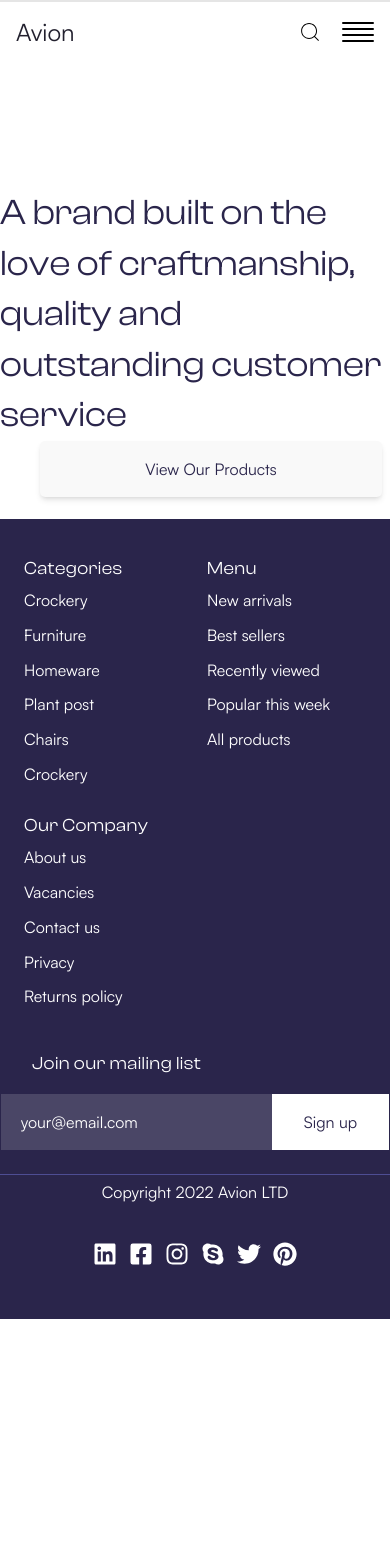
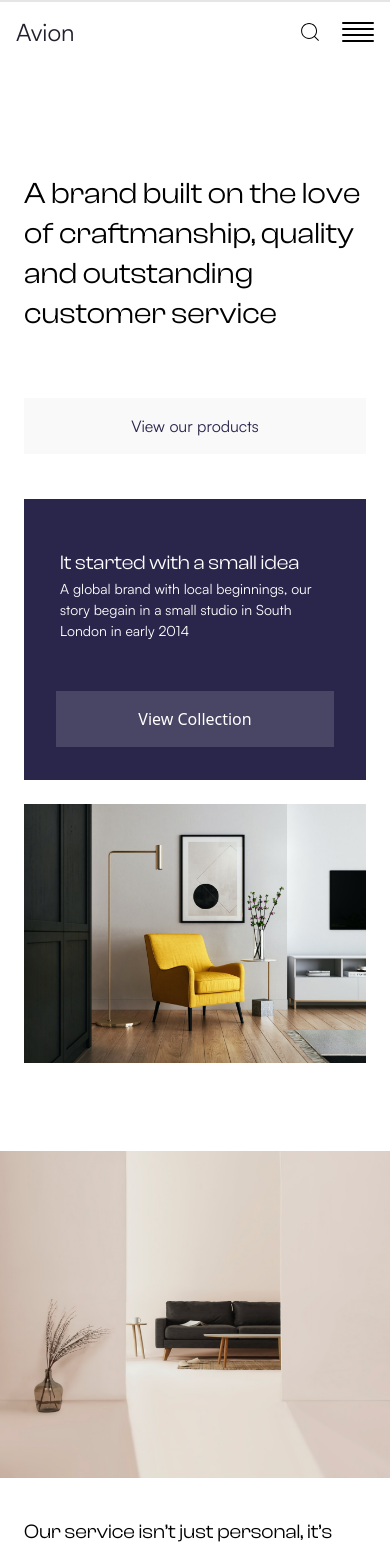
Before and after one commit to erum-waris/figma-UI-UX-hackathon, a Next.js app: page /about in a window 390 px wide. Shown: the top 1550 px of the page. Before the commit the page ends 1335 px from the top, so only its background shows below. Built offline with nearby package versions, Linux system fonts and the light colour scheme.

Commit message:
About page Updated

```diff
--- a/src/app/about/page.tsx
+++ b/src/app/about/page.tsx
@@ -1,5 +1,5 @@
 import React from 'react'
-import AboutSection from '../components/AboutSection'
+import AboutSection from '../components/about/AboutSection'
 
 function About() {
   return (
--- a/src/app/components/AboutSection.tsx
+++ /dev/null
@@ -1,22 +0,0 @@
-import Link from 'next/link'
-import React from 'react'
-
-function AboutSection() {
-  return (
-    <section>
-      <div className='md:max-w-[1440px] w-[390px]'>
-        <div className='md:h-[277px] h-[385px] space-x-8 mt-[88px] flex md:flex-row flex-col md:ml-[128px] justify-center items-center'>
-          <h1 className='font-clash text-[36px] text-[#2A254B] leading-[50.4px]'>A brand built on the love of craftmanship, quality and outstanding customer service</h1>
-          <button className="md:w-[192px] h-[56px] w-[342px] font-satoshi bg-[#F9F9F9] py-4 px-6 rounded-[5px] hover:bg-[#2A254B] hover:text-white text-[#2A254B] shadow-md">
-          <Link href="/productlisting">   View Our Products     </Link>
-
-           </button>
-        </div>
-        <div></div>
-
-      </div>
-    </section>
-  )
-}
-
-export default AboutSection
--- /dev/null
+++ b/src/app/components/about/AboutBrand.tsx
@@ -0,0 +1,50 @@
+import React from 'react'
+import { TbTruckDelivery } from "react-icons/tb";
+import { CiCircleCheck } from "react-icons/ci";
+import { RiSeedlingLine } from "react-icons/ri";
+import { FaRegCreditCard } from "react-icons/fa6";
+import BrandCard2 from './BrandCard2';
+
+function AboutBrandSection() {
+    const details = [
+        {
+        icon:<TbTruckDelivery />,
+        heading:"Next day as standard",
+        description: "Order before 3pm and get your order the next day as standard"
+    },
+    {
+        icon:<CiCircleCheck />,
+        heading:"Made by true artisans",
+        description: "Handmade crafted goods made with real passion and craftmanship"
+    },
+    {
+        icon: <FaRegCreditCard />,
+        heading:"Unbeatable prices",
+        description: "For our materials and quality you won’t find better prices anywhere"
+    },
+    {
+        icon: <RiSeedlingLine />,
+        heading:"Recycled packaging",
+        description: "We use 100% recycled packaging to ensure our footprint is manageable"
+    },
+]
+  return (
+    <section>
+
+      <h1 className='md:text-center ml-9 text-[24px] font-400 font-clash relative top-[48px] md:top-[30px] mb-[20px]'>What makes our brand different</h1>
+       <div className="grid grid-cols-1 sm:grid-cols-2 md:grid-cols-4 relative top-[100px]  md:top-[45px] gap-[30px] mb-[200px]">
+    {details.map((detail, index) => (
+        <BrandCard2
+            key={index}
+            icon={detail.icon}
+            heading={detail.heading}
+            description={detail.description}
+        />
+    ))}
+</div>
+
+    </section>
+  )
+}
+
+export default AboutBrandSection
--- /dev/null
+++ b/src/app/components/about/AboutFeature.tsx
@@ -0,0 +1,39 @@
+import Image from 'next/image'
+import Link from 'next/link'
+import React from 'react'
+
+function AboutFeature() {
+  return (
+    <div className='md:max-w-[1440px] md:w:[390px] md:h-[598px] h-[628px] flex md:flex-row justify-center items-center flex-col gap-[24px] mt-[-60px] '>
+        <div className='bg-[#2A254B] md:w-[634px] md:h-[478px] w-[342px] h-[281px] flex flex-col md:justify-start justify-center  '>
+  <div className='md:w-[495px] md:h-[99px] md:ml-[64px] ml-[36px] md:mt-[64px] w-[278px] h-[103px] mt-[16px] ' >
+  <h2 className=" md:text-[32px] text-[20px] text-[#FFFFFF] font-clash">It started with a small idea</h2>
+  <p className=" text-[#FFFFFF] md:text-[18px] text-[14px] font-satoshi">A global brand with local beginnings, our story begain in a small studio in South London in early 2014</p>
+  </div>
+
+
+    <Link
+            href="/productlisting"
+            className="bg-[#F9F9F926] text-[#fff] md:px-4 md:py-4 py-4 text-center  text-[16px] md:text-[18px] font-medium hover:bg-slate-400 hover:text-black md:w-[170px]
+            w-[278px] h-[56px]
+            md:ml-[64px] ml-[32px] mx-auto
+             md:mt-[180px] mt-[40px] "
+          >
+            View Collection
+          </Link>
+        </div>
+        <div className='md:w-[634px] md:h-[478px] w-[342px] h-[259px] '>
+              <Image
+                          src="/images/sofa-img.png"
+                          alt="chair"
+                          layout="responsive"
+                          width={700}
+                          height={600}
+                          className="object-cover"
+                        />
+        </div>
+    </div>
+  )
+}
+
+export default AboutFeature
--- /dev/null
+++ b/src/app/components/about/AboutGetInTouch.tsx
@@ -0,0 +1,46 @@
+import Image from 'next/image'
+import React from 'react'
+
+function AboutGetInTouchSection() {
+    return (
+        <section className="flex justify-center items-center">
+        <div className="md:max-w-[1440px] w-full h-auto md:mt-12 mt-14 flex md:flex-row flex-col">
+
+ {/* leftt Section */}
+ <div className="md:w-1/2 h-auto">
+            <Image
+              src="/images/about-sec.png"
+              alt="chair"
+              layout="responsive"
+              width={700}
+              height={603}
+              className=" object-cover"
+            />
+          </div>
+
+          {/* Right Section */}
+          <div className="md:w-1/2 bg-white shadow-md flex items-center flex-col">
+            <h2 className="font-clash text-[20px] md:text-[24px] leading-[28px] md:leading-[36px] py-10 px-6  md:w-[514px] ">
+            Our service isn’t just personal, it’s actually
+            hyper personally exquisite
+            </h2>
+            <p className="font-satoshi leading-[21px] font-normal text-[#505977] text-[14px] md:w-[570px] md:text-lg md:mt-3">
+            When we started Avion, the idea was simple. Make high quality furniture affordable and available for the mass market.
+            </p>
+            <p className="font-satoshi leading-[21px] font-normal text-[#505977] text-[14px] md:w-[570px] md:text-lg md:mt-2">
+            Handmade, and lovingly crafted furniture and homeware is what we live, breathe and design so our Chelsea boutique become the hotbed for the London interior design community.
+        </p>
+        <div className="relative flex md:top-[4.5rem] justify-start">
+          <button className=" mt-[6rem] mb-8 w-[309px] py-[16px] px-[32px] bg-[#F9F9F9] shadow-lg leading-6 text-[#2a254b] font-satoshi font-normal hover:bg-[#2A254B] hover:text-white transition-all duration-300 ease-in-out text-lg">
+            Get in touch
+          </button>
+        </div>
+          </div>
+
+
+        </div>
+      </section>
+  )
+}
+
+export default AboutGetInTouchSection
--- /dev/null
+++ b/src/app/components/about/AboutSection.tsx
@@ -0,0 +1,35 @@
+import Link from 'next/link'
+import React from 'react'
+import AboutFeature from './AboutFeature'
+import AboutBrandSection from './AboutBrand'
+import AboutGetInTouchSection from './AboutGetInTouch'
+import SignUp from '../SignUp'
+
+function AboutSection() {
+  return (
+    <section className='flex flex-col'>
+        <div className="relative w-[390px] h-[385px] py-[32px] px-[24px] mt-[5rem] flex flex-col lg:flex-row lg:w-[1440px] md:w-[890px] lg:h-[277px]
+        md:left-[128px] lg:py-[2rem] lg:gap-[16rem] ">
+      <h2 className="font-clash font-normal leading-10 text-[30px] lg:w-[704px] md:w-[520px] ">
+        A brand built on the love of craftmanship, quality and outstanding
+        customer service
+      </h2>
+
+      <button className="w-full md:relative lg:right-0 md:right-16 mt-[4rem] md:mt-4 lg:mt-2 md:w-[250px] md:h-[56px] py-[16px] px-[32px] bg-[#F9F9F9] leading-6 text-[#2A254B] font-satoshi font-normal hover:bg-[#2A254B] hover:text-white transition-all duration-300 ease-in-out">
+        <Link href="/productlisting">View our products</Link>
+      </button>
+    </div>
+
+
+        <AboutFeature/>
+        <AboutGetInTouchSection/>
+        <AboutBrandSection/>
+
+        <SignUp/>
+
+
+    </section>
+  )
+}
+
+export default AboutSection
--- /dev/null
+++ b/src/app/components/about/BrandCard2.tsx
@@ -0,0 +1,16 @@
+import React from 'react'
+import { CardProps } from '../../../../types/Types'
+
+function BrandCard2(props:CardProps) {
+  return (
+    <div className='flex flex-col h-[244px] mx-5  m-auto mb-7 gap-[16px] bg-[#F9F9F9] px-[30px] py-[50px] hover:bg-gray-200  hover:translate-x-2 hover:translate-y-2 '>
+
+     <span className='flex justify-start text-[24px] md:text-[24px]'>{props.icon}</span>
+      <h2 className='md:text-[20px] text-[20px] font-clash font-400 '>{props.heading}</h2>
+      <p className='font-satoshi text-[16px] md:text-[16px] font-400 '>{props.description}</p>
+
+    </div>
+  )
+}
+
+export default BrandCard2
--- a/src/app/layout.tsx
+++ b/src/app/layout.tsx
@@ -30,7 +30,7 @@ export default function RootLayout({
       <body
         className={`${geistSans.variable} ${geistMono.variable} antialiased`}
       >
-       <div className="mx-auto max-w-[1440px]">
+       <div className="mx-auto md:max-w-[1440px] max-w-[390px]">
         <Navbar/>
        {children}
        <Footer/>
```
Also changed, not shown: public/images/about-sec.png (added), public/images/sofa-img.png (added).
